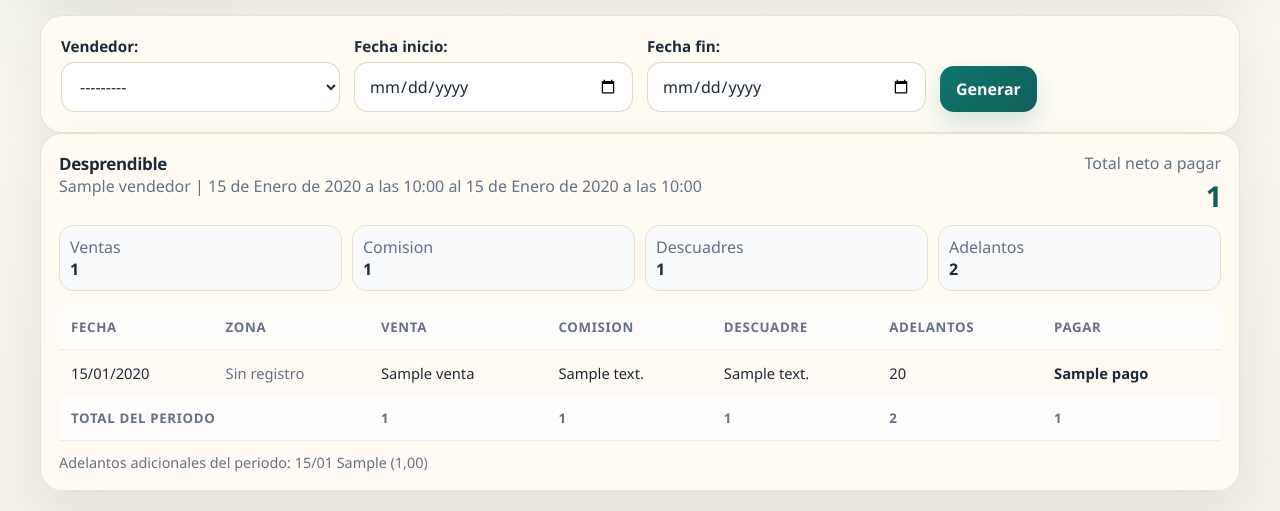
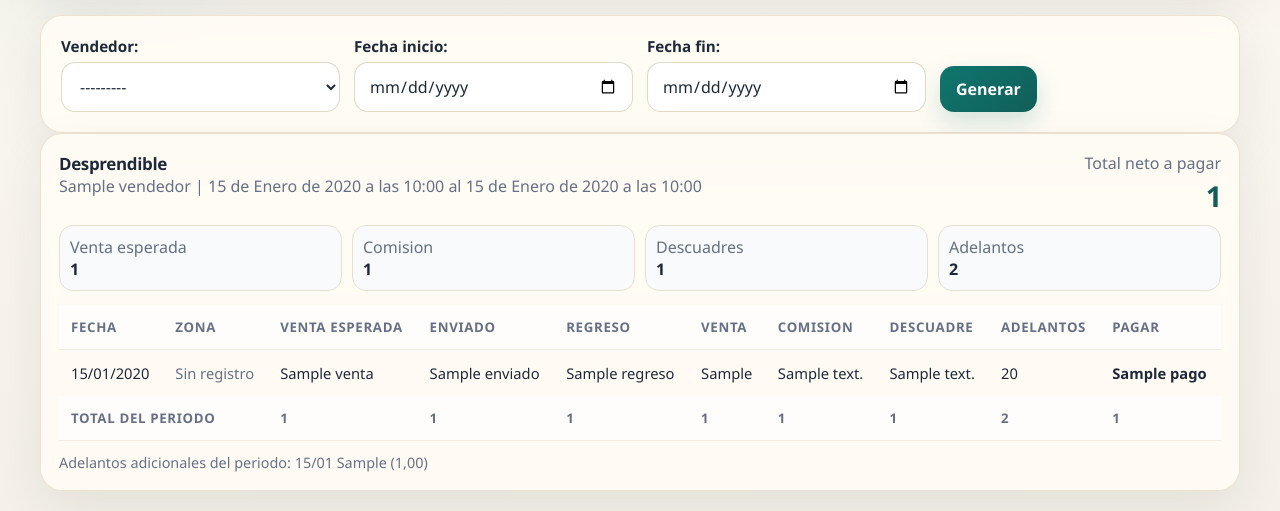
Before and after one commit to linercandia/gestion-ventas-v2, a Django app: template gestion_ventas/templates/gestion_ventas/desprendible_pago.html in a window 1280 px wide. Shown: the part 333-844 px from the top of the page. Run offline with Django 5.2, Linux system fonts and the light colour scheme; tables that the repository leaves empty hold one stand-in row (values such as "Sample post"); the template is opened without the code that fills it: values that come from a table or form of the project are taken from there, most other values are stand-ins (such as "Sample title", 1, 10 or a date in 2020).

Commit message:
Ajusta logica de ventas e interfaz

```diff
--- a/gestion_ventas/models.py
+++ b/gestion_ventas/models.py
@@ -237,12 +237,46 @@ class ControlZonaJornada(models.Model):
             self.cantidad_enviada_producto(detalle.producto) + detalle.cantidad_llegada
         )
 
+    def valor_salida_producto(self, detalle):
+        return detalle.cantidad_salida * detalle.producto.precio_venta
+
+    def valor_recibido_producto(self, detalle):
+        return self.cantidad_recibida_producto(detalle.producto) * detalle.producto.precio_venta
+
+    def valor_enviado_producto(self, detalle):
+        return self.cantidad_enviada_producto(detalle.producto) * detalle.producto.precio_venta
+
+    def valor_regreso_producto(self, detalle):
+        return detalle.cantidad_llegada * detalle.producto.precio_venta
+
+    @property
+    def total_salida_valorizada(self):
+        return sum(self.valor_salida_producto(detalle) for detalle in self.detalles.select_related("producto").all())
+
+    @property
+    def total_recibido_valorizado(self):
+        return sum(self.valor_recibido_producto(detalle) for detalle in self.detalles.select_related("producto").all())
+
+    @property
+    def total_enviado_valorizado(self):
+        return sum(self.valor_enviado_producto(detalle) for detalle in self.detalles.select_related("producto").all())
+
+    @property
+    def total_regreso_valorizado(self):
+        return sum(self.valor_regreso_producto(detalle) for detalle in self.detalles.select_related("producto").all())
+
     @property
     def total_venta_esperada(self):
-        total = 0
-        for detalle in self.detalles.select_related("producto").all():
-            total += self.unidades_vendidas_producto(detalle) * detalle.producto.precio_venta
-        return total
+        return self.total_salida_valorizada + self.total_recibido_valorizado
+
+    @property
+    def total_venta_objetivo(self):
+        total = self.total_venta_esperada - self.total_enviado_valorizado - self.total_regreso_valorizado
+        return total if total > 0 else 0
+
+    @property
+    def venta_real(self):
+        return self.dinero_entregado
 
     @property
     def comision_porcentaje(self):
@@ -263,7 +297,7 @@ class ControlZonaJornada(models.Model):
 
     @property
     def descuadre_dinero(self):
-        diferencia = self.total_venta_esperada - self.dinero_entregado
+        diferencia = self.total_venta_objetivo - self.venta_real
         return diferencia if diferencia > 0 else 0
 
     @property
@@ -273,7 +307,7 @@ class ControlZonaJornada(models.Model):
 
     @property
     def rentabilidad(self):
-        rentabilidad = self.total_venta_esperada - self.comision_valor - self.descuadre_dinero
+        rentabilidad = self.venta_real - self.comision_valor
         return rentabilidad if rentabilidad > 0 else 0
 
     def __str__(self):
--- a/gestion_ventas/templates/gestion_ventas/desprendible_pago.html
+++ b/gestion_ventas/templates/gestion_ventas/desprendible_pago.html
@@ -32,7 +32,7 @@
 
     <div style="display:grid; grid-template-columns: repeat(4, minmax(120px, 1fr)); gap:10px; margin-bottom:14px;">
         <div style="background:#f8fafc; border:1px solid #eadfce; border-radius:14px; padding:10px;">
-            <div class="muted">Ventas</div>
+            <div class="muted">Venta esperada</div>
             <strong>{{ resumen.total_venta }}</strong>
         </div>
         <div style="background:#f8fafc; border:1px solid #eadfce; border-radius:14px; padding:10px;">
@@ -55,6 +55,9 @@
                 <tr>
                     <th>Fecha</th>
                     <th>Zona</th>
+                    <th>Venta esperada</th>
+                    <th>Enviado</th>
+                    <th>Regreso</th>
                     <th>Venta</th>
                     <th>Comision</th>
                     <th>Descuadre</th>
@@ -74,6 +77,9 @@
                             {% endif %}
                         </td>
                         <td>{{ fila.venta }}</td>
+                        <td>{{ fila.enviado }}</td>
+                        <td>{{ fila.regreso }}</td>
+                        <td>{{ fila.venta_real }}</td>
                         <td>{{ fila.comision }}</td>
                         <td>{{ fila.descuadre }}</td>
                         <td>{{ fila.adelantos_jornada|add:fila.adelantos_extra }}</td>
@@ -85,6 +91,9 @@
                 <tr>
                     <th colspan="2">Total del periodo</th>
                     <th>{{ resumen.total_venta }}</th>
+                    <th>{{ resumen.total_enviado }}</th>
+                    <th>{{ resumen.total_regreso }}</th>
+                    <th>{{ resumen.total_venta_real }}</th>
                     <th>{{ resumen.total_comision }}</th>
                     <th>{{ resumen.total_descuadre }}</th>
                     <th>{{ resumen.total_adelantos_vinculados|add:resumen.total_adelantos_adicionales }}</th>
--- a/gestion_ventas/templates/gestion_ventas/pagos_lista.html
+++ b/gestion_ventas/templates/gestion_ventas/pagos_lista.html
@@ -25,6 +25,9 @@
                     <th>Vendedor</th>
                     <th>Zona</th>
                     <th>Venta esperada</th>
+                    <th>Enviado</th>
+                    <th>Regreso</th>
+                    <th>Venta</th>
                     <th>Comision calculada</th>
                     <th>Adelantos</th>
                     <th>Descuadre</th>
@@ -38,6 +41,9 @@
                         <td>{{ control.vendedor_nombre }}</td>
                         <td>{{ control.zona.nombre }}</td>
                         <td>{{ control.total_venta_esperada }}</td>
+                        <td>{{ control.total_enviado_valorizado }}</td>
+                        <td>{{ control.total_regreso_valorizado }}</td>
+                        <td>{{ control.venta_real }}</td>
                         <td>{{ control.comision_valor }} (segun % por producto)</td>
                         <td>{{ control.total_adelantos }}</td>
                         <td>{{ control.descuadre_dinero }}</td>
```
Also changed, not shown: gestion_ventas/templates/gestion_ventas/informes_lista.html (+6 -2 lines), gestion_ventas/tests.py (+7 -2 lines), gestion_ventas/views.py (+9 -0 lines).
